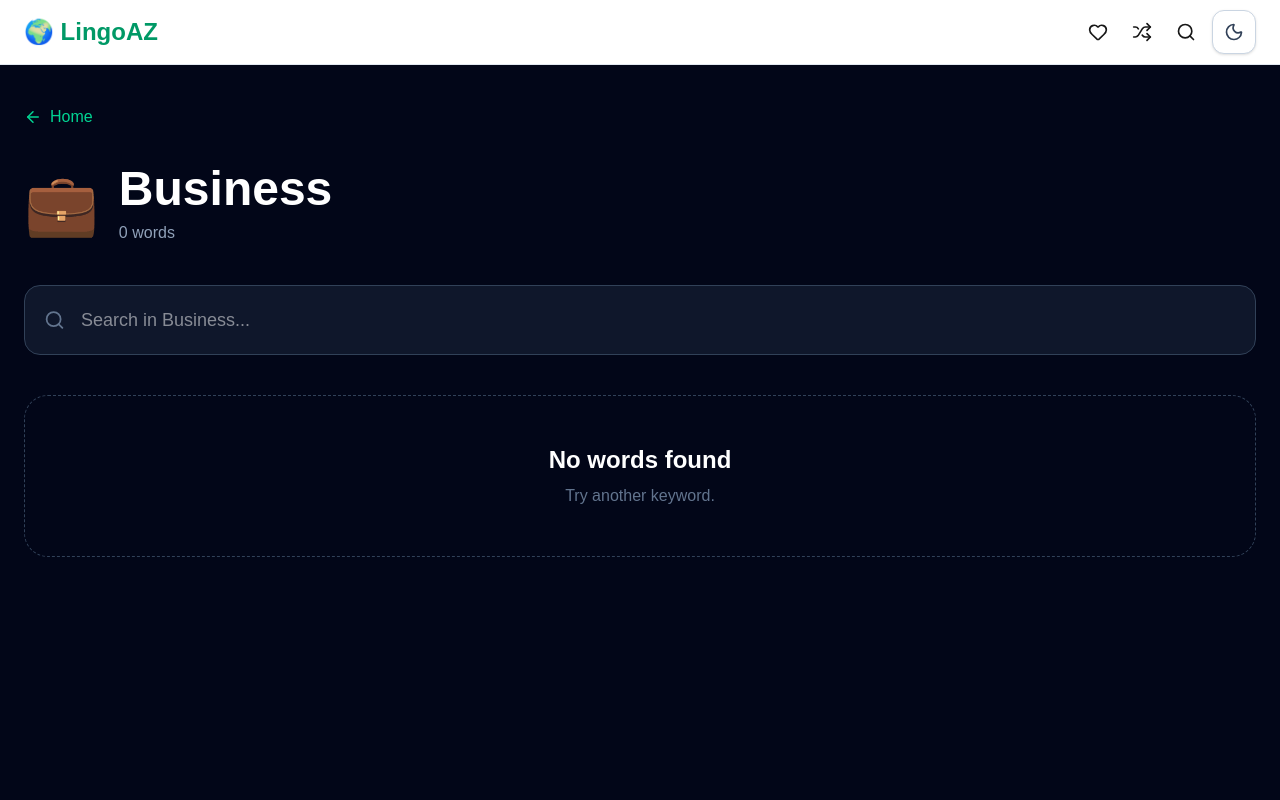
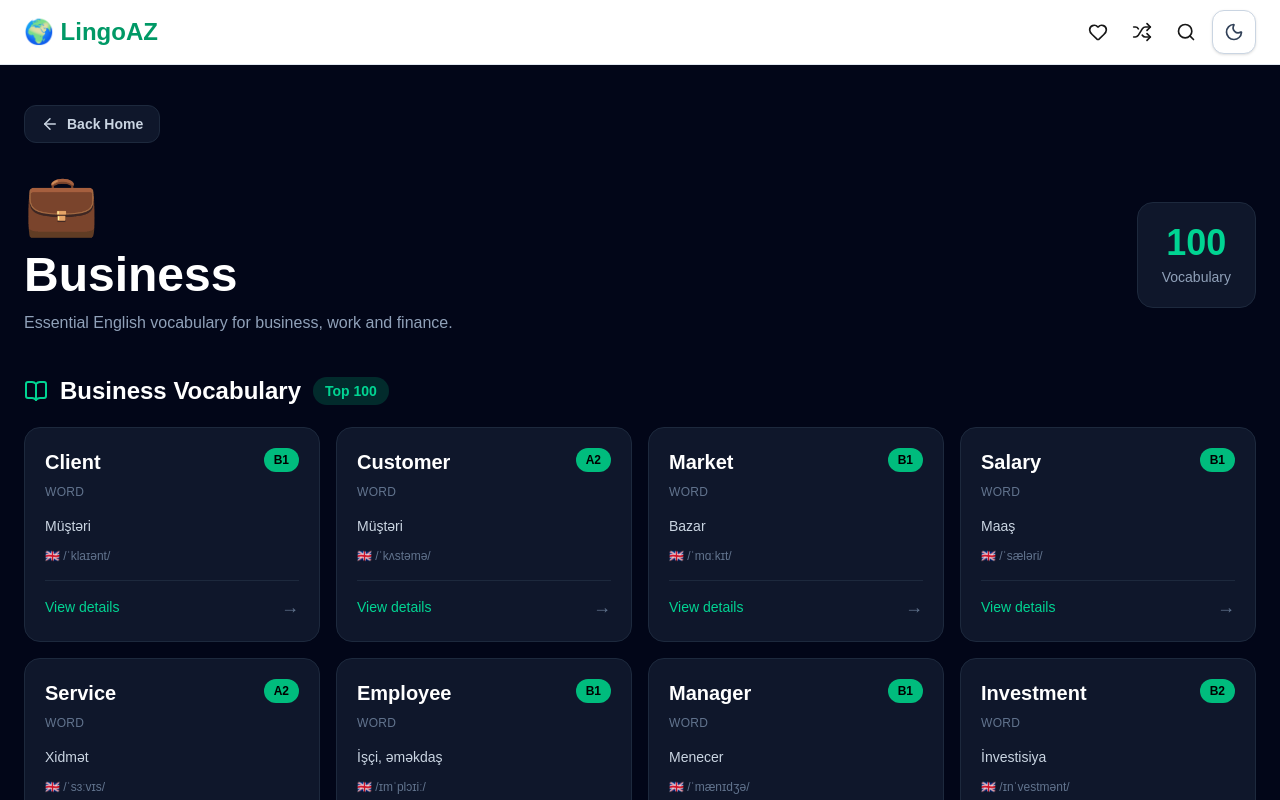
Before and after one commit to ZohraSS/LingoAZ, a Next.js app: page /category/business in a window 1280 px wide. Shown: the top 800 px of the page. Built offline with nearby package versions, Linux system fonts and the light colour scheme.

Commit message:
feat: populate category pages with relevant vocabulary

```diff
--- a/app/category/[category]/page.tsx
+++ b/app/category/[category]/page.tsx
@@ -1,119 +1,319 @@
-"use client";
-
 import Link from "next/link";
-import { ArrowLeft, Search } from "lucide-react";
-import { useParams } from "next/navigation";
-import { useMemo, useState } from "react";
-
+import { ArrowLeft, BookOpen } from "lucide-react";
 import { words } from "@/data";
 import { categories } from "@/data/categories";
-import WordCard from "@/components/WordCard";
+import type { Category } from "@/types/word";
 
-export default function CategoryPage() {
-  const params = useParams();
-  const categoryId = String(params.category);
+interface Props {
+  params: Promise<{
+    category: string;
+  }>;
+}
 
-  const [search, setSearch] = useState("");
+const categoryKeywords: Record<Category, string[]> = {
+  business: [
+    "business", "company", "market", "money", "profit", "sale",
+    "customer", "client", "manager", "employee", "office", "job",
+    "career", "salary", "meeting", "project", "contract", "bank",
+    "finance", "investment", "trade", "price", "product", "service",
+    "promotion", "leadership", "deadline", "feedback", "strategy",
+  ],
 
-  const category = categories.find(
+  travel: [
+    "travel", "trip", "journey", "tour", "flight", "airport",
+    "hotel", "hostel", "ticket", "passport", "visa", "luggage",
+    "baggage", "destination", "tourist", "tourism", "beach",
+    "vacation", "holiday", "reservation", "booking", "train",
+    "bus", "taxi", "car", "road", "map", "guide", "visit",
+    "departure", "arrival", "boarding", "station", "museum",
+    "restaurant", "abroad", "country", "city",
+  ],
+
+  health: [
+    "health", "healthy", "doctor", "hospital", "medicine",
+    "medical", "patient", "disease", "illness", "pain", "fever",
+    "body", "heart", "blood", "muscle", "exercise", "diet",
+    "food", "sleep", "stress", "emergency", "treatment",
+    "therapy", "drug", "injury", "accident", "skin", "head",
+    "eye", "ear", "nose", "chest", "knee",
+  ],
+
+  education: [
+    "education", "school", "student", "teacher", "university",
+    "college", "class", "classroom", "lesson", "course", "study",
+    "learn", "learning", "exam", "examination", "test", "degree",
+    "academic", "research", "book", "paper", "library", "subject",
+    "knowledge", "scholarship", "training", "homework",
+    "professor", "education",
+  ],
+
+  technology: [
+    "technology", "computer", "internet", "software", "hardware",
+    "application", "app", "website", "system", "data", "database",
+    "network", "security", "digital", "online", "device", "phone",
+    "mobile", "screen", "keyboard", "program", "code", "developer",
+    "server", "cloud", "AI", "artificial", "intelligence",
+    "technology", "access", "link", "tool",
+  ],
+
+  music: [
+    "music", "song", "singer", "artist", "band", "album",
+    "concert", "guitar", "piano", "drum", "instrument", "sound",
+    "voice", "record", "radio", "dance", "performance",
+    "stage", "melody", "rhythm", "track", "listen", "sing",
+  ],
+
+  "daily-life": [
+    "home", "house", "family", "food", "meal", "breakfast",
+    "lunch", "dinner", "morning", "evening", "night", "friend",
+    "shopping", "store", "market", "car", "street", "traffic",
+    "weather", "clothes", "room", "door", "kitchen", "garden",
+    "clean", "cook", "walk", "work", "life", "daily", "time",
+    "weekend", "party", "phone",
+  ],
+};
+
+const categoryNames: Record<Category, string> = {
+  business: "Business",
+  travel: "Travel",
+  health: "Health",
+  education: "Education",
+  technology: "Technology",
+  music: "Music",
+  "daily-life": "Daily Life",
+};
+
+const categoryDescriptions: Record<Category, string> = {
+  business: "Essential English vocabulary for business, work and finance.",
+  travel: "Useful English vocabulary for airports, hotels, trips and tourism.",
+  health: "Important English vocabulary for health, medicine and wellbeing.",
+  education: "Useful English vocabulary for school, university and learning.",
+  technology: "Modern English vocabulary for technology, digital life and IT.",
+  music: "English vocabulary related to music, songs, artists and performance.",
+  "daily-life": "Common English vocabulary used in everyday life.",
+};
+
+export default async function CategoryPage({ params }: Props) {
+  const { category } = await params;
+
+  const categoryId = category.toLowerCase() as Category;
+
+  const categoryInfo = categories.find(
     (item) => item.id === categoryId
   );
 
-  const filteredWords = useMemo(() => {
-    return words.filter((word) => {
-      if (word.category !== categoryId) return false;
+  if (!categoryInfo || !categoryNames[categoryId]) {
+    return (
+      <main className="min-h-screen bg-slate-950 px-6 py-16 text-white">
+        <div className="mx-auto max-w-5xl text-center">
+          <h1 className="text-4xl font-black">Category not found</h1>
 
-      const query = search.toLowerCase().trim();
-
-      if (!query) return true;
-
-      return (
-        word.word.toLowerCase().includes(query) ||
-        word.az.toLowerCase().includes(query) ||
-        word.ru.toLowerCase().includes(query)
-      );
-    });
-  }, [categoryId, search]);
-
-  if (!category) {
-    return (
-      <main className="min-h-screen bg-slate-950 px-6 py-12 text-white">
-        <div className="mx-auto max-w-7xl">
           <Link
             href="/"
-            className="inline-flex items-center gap-2 text-emerald-400"
+            className="mt-8 inline-flex rounded-xl bg-emerald-500 px-6 py-3 font-semibold text-white"
           >
-            <ArrowLeft size={18} />
-            Home
+            ← Back Home
           </Link>
-
-          <h1 className="mt-10 text-4xl font-black">
-            Category not found
-          </h1>
         </div>
       </main>
     );
   }
 
+  const keywords = categoryKeywords[categoryId];
+
+  /*
+   * First use explicitly assigned categories.
+   * If the current dataset does not yet contain category tags,
+   * use keyword relevance as a fallback.
+   */
+  const explicitlyCategorized = words.filter(
+    (word) => word.category === categoryId
+  );
+
+  const sourceWords =
+    explicitlyCategorized.length > 0
+      ? explicitlyCategorized
+      : words;
+
+  const scoredWords = sourceWords
+    .map((word) => {
+      const text = [
+        word.word,
+        word.az,
+        word.ru,
+        word.definition ?? "",
+        ...(word.relatedWords ?? []),
+        ...(word.synonyms ?? []),
+      ]
+        .join(" ")
+        .toLowerCase();
+
+      let score = 0;
+
+      for (const keyword of keywords) {
+        const normalizedKeyword = keyword.toLowerCase();
+
+        if (word.word.toLowerCase() === normalizedKeyword) {
+          score += 100;
+        } else if (word.word.toLowerCase().includes(normalizedKeyword)) {
+          score += 50;
+        } else if (text.includes(normalizedKeyword)) {
+          score += 10;
+        }
+      }
+
+      if (word.isPopular) {
+        score += 20;
+      }
+
+      if (word.level === "A1") score += 3;
+      if (word.level === "A2") score += 3;
+      if (word.level === "B1") score += 2;
+
+      return {
+        word,
+        score,
+      };
+    })
+    .filter((item) => item.score > 0)
+    .sort((a, b) => {
+      if (b.score !== a.score) {
+        return b.score - a.score;
+      }
+
+      return a.word.word.localeCompare(b.word.word);
+    })
+    .slice(0, 100);
+
+  const categoryWords = scoredWords.map((item) => item.word);
+
   return (
     <main className="min-h-screen bg-slate-950 px-6 py-10 text-white">
       <div className="mx-auto max-w-7xl">
 
+        {/* Back */}
         <Link
           href="/"
-          className="inline-flex items-center gap-2 text-emerald-400 hover:text-emerald-300"
+          className="mb-8 inline-flex items-center gap-2 rounded-xl border border-slate-800 bg-slate-900 px-4 py-2 text-sm font-semibold text-slate-300 transition hover:border-emerald-500 hover:text-white"
         >
           <ArrowLeft size={18} />
-          Home
+          Back Home
         </Link>
 
-        <div className="mt-8 flex items-center gap-5">
-          <div className="text-6xl">
-            {category.icon}
+        {/* Header */}
+        <section className="mb-10">
+
+          <div className="flex flex-col gap-5 sm:flex-row sm:items-center sm:justify-between">
+
+            <div>
+              <div className="mb-4 text-6xl">
+                {categoryInfo.icon}
               </div>
 
-          <div>
-            <h1 className="text-4xl font-black md:text-5xl">
-              {category.name}
+              <h1 className="text-4xl font-black sm:text-5xl">
+                {categoryNames[categoryId]}
               </h1>
 
-            <p className="mt-2 text-slate-400">
-              {filteredWords.length} words
+              <p className="mt-3 max-w-2xl text-slate-400">
+                {categoryDescriptions[categoryId]}
               </p>
+            </div>
+
+            <div className="rounded-2xl border border-slate-800 bg-slate-900 px-6 py-5 text-center">
+              <div className="text-4xl font-black text-emerald-400">
+                {categoryWords.length}
+              </div>
+
+              <div className="mt-1 text-sm text-slate-400">
+                Vocabulary
               </div>
             </div>
 
-        <div className="relative mt-10">
-          <Search
-            size={21}
-            className="absolute left-5 top-1/2 -translate-y-1/2 text-slate-500"
-          />
-
-          <input
-            value={search}
-            onChange={(e) => setSearch(e.target.value)}
-            placeholder={`Search in ${category.name}...`}
-            className="w-full rounded-2xl border border-slate-700 bg-slate-900 py-5 pl-14 pr-6 text-lg text-white outline-none transition focus:border-emerald-500"
-          />
           </div>
 
-        {filteredWords.length > 0 ? (
-          <div className="mt-10 grid gap-6 md:grid-cols-2 xl:grid-cols-3">
-            {filteredWords.map((word) => (
-              <WordCard
-                key={word.id}
-                word={word}
-              />
-            ))}
-          </div>
-        ) : (
-          <div className="mt-10 rounded-3xl border border-dashed border-slate-700 p-12 text-center">
+        </section>
+
+        {/* Words */}
+        {categoryWords.length > 0 ? (
+          <section>
+
+            <div className="mb-5 flex items-center gap-3">
+              <BookOpen className="text-emerald-400" size={24} />
+
               <h2 className="text-2xl font-bold">
-              No words found
+                {categoryNames[categoryId]} Vocabulary
               </h2>
 
-            <p className="mt-2 text-slate-500">
-              Try another keyword.
+              <span className="rounded-full bg-emerald-500/20 px-3 py-1 text-sm font-semibold text-emerald-400">
+                Top {categoryWords.length}
+              </span>
+            </div>
+
+            <div className="grid gap-4 sm:grid-cols-2 lg:grid-cols-3 xl:grid-cols-4">
+
+              {categoryWords.map((word) => (
+
+                <Link
+                  key={word.id}
+                  href={`/word/${word.id}`}
+                  className="group rounded-2xl border border-slate-800 bg-slate-900 p-5 transition-all duration-200 hover:-translate-y-1 hover:border-emerald-500 hover:bg-slate-900/80 hover:shadow-xl hover:shadow-emerald-500/10"
+                >
+
+                  <div className="flex items-start justify-between gap-3">
+
+                    <h3 className="text-xl font-bold transition group-hover:text-emerald-400">
+                      {word.word}
+                    </h3>
+
+                    <span className="shrink-0 rounded-full bg-emerald-500 px-2.5 py-1 text-xs font-bold text-black">
+                      {word.level}
+                    </span>
+
+                  </div>
+
+                  <p className="mt-2 text-xs uppercase tracking-wide text-slate-500">
+                    {word.type.replace("-", " ")}
+                  </p>
+
+                  <p className="mt-4 line-clamp-2 text-sm text-slate-300">
+                    {word.az || word.definition || "English vocabulary"}
+                  </p>
+
+                  {word.ipaUK && (
+                    <p className="mt-3 text-xs text-slate-500">
+                      🇬🇧 {word.ipaUK}
+                    </p>
+                  )}
+
+                  <div className="mt-4 flex items-center justify-between border-t border-slate-800 pt-3">
+
+                    <span className="text-sm font-medium text-emerald-400">
+                      View details
+                    </span>
+
+                    <span className="text-lg text-slate-500 transition group-hover:translate-x-1 group-hover:text-emerald-400">
+                      →
+                    </span>
+
+                  </div>
+
+                </Link>
+
+              ))}
+
+            </div>
+
+          </section>
+        ) : (
+          <div className="rounded-3xl border border-slate-800 bg-slate-900 p-12 text-center">
+            <div className="text-5xl">📚</div>
+
+            <h2 className="mt-5 text-2xl font-bold">
+              Vocabulary is coming soon
+            </h2>
+
+            <p className="mt-2 text-slate-400">
+              We are preparing vocabulary for this category.
             </p>
           </div>
         )}
```
Lines whose indentation alone changed are shown as unchanged.
